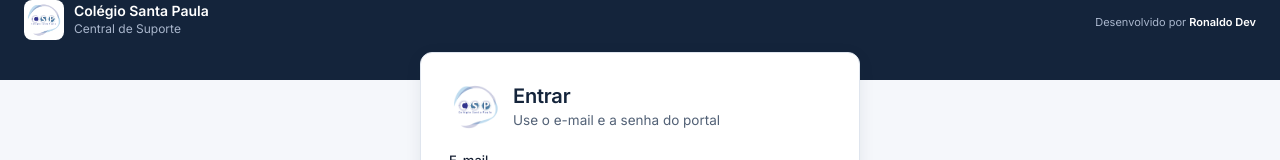
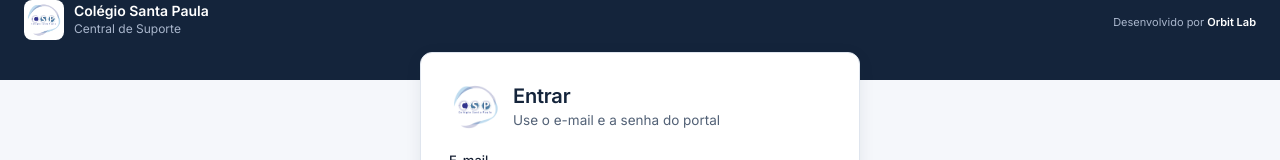
Before and after one commit to rronaldovasconcelos-star/ServiceDeskCSP, a React (Vite) app in the folder frontend/: page /login in a window 1280 px wide. Shown: the top 160 px of the page. Built offline with nearby package versions, Linux system fonts and the light colour scheme; no server answers.

Commit message:
rodape: credito Desenvolvido por Orbit Lab com link para orbitlab.com.br (antes Ronaldo Dev/WhatsApp)

```diff
--- a/frontend/src/components/DevCredit.tsx
+++ b/frontend/src/components/DevCredit.tsx
@@ -1,10 +1,8 @@
 /**
- * Crédito profissional do desenvolvedor (marca "Ronaldo Dev").
- * Link abre conversa no WhatsApp. Usado na tela de login e no rodapé do portal.
+ * Crédito profissional: "Desenvolvido por Orbit Lab", com link para o site da empresa.
+ * Usado na tela de login e no rodapé do portal.
  */
-const WHATSAPP_URL =
-  'https://wa.me/5531984367833?text=' +
-  encodeURIComponent('Olá Ronaldo! Vi seu trabalho na Central de Suporte do colégio.');
+const ORBITLAB_URL = 'https://orbitlab.com.br';
 
 interface Props {
   /** 'onDark' = sobre o navy (faixa de login); 'onSurface' = rodapé claro/escuro temático. */
@@ -20,14 +18,14 @@ export default function DevCredit({ variant = 'onSurface' }: Props) {
     <span className="text-[11px]" style={{ color: baseColor }}>
       Desenvolvido por{' '}
       <a
-        href={WHATSAPP_URL}
+        href={ORBITLAB_URL}
         target="_blank"
         rel="noopener noreferrer"
-        title="Falar com o desenvolvedor no WhatsApp"
+        title="Site da Orbit Lab"
         className="font-semibold no-underline hover:underline"
         style={{ color: linkColor }}
       >
-        Ronaldo Dev
+        Orbit Lab
       </a>
     </span>
   );
```
